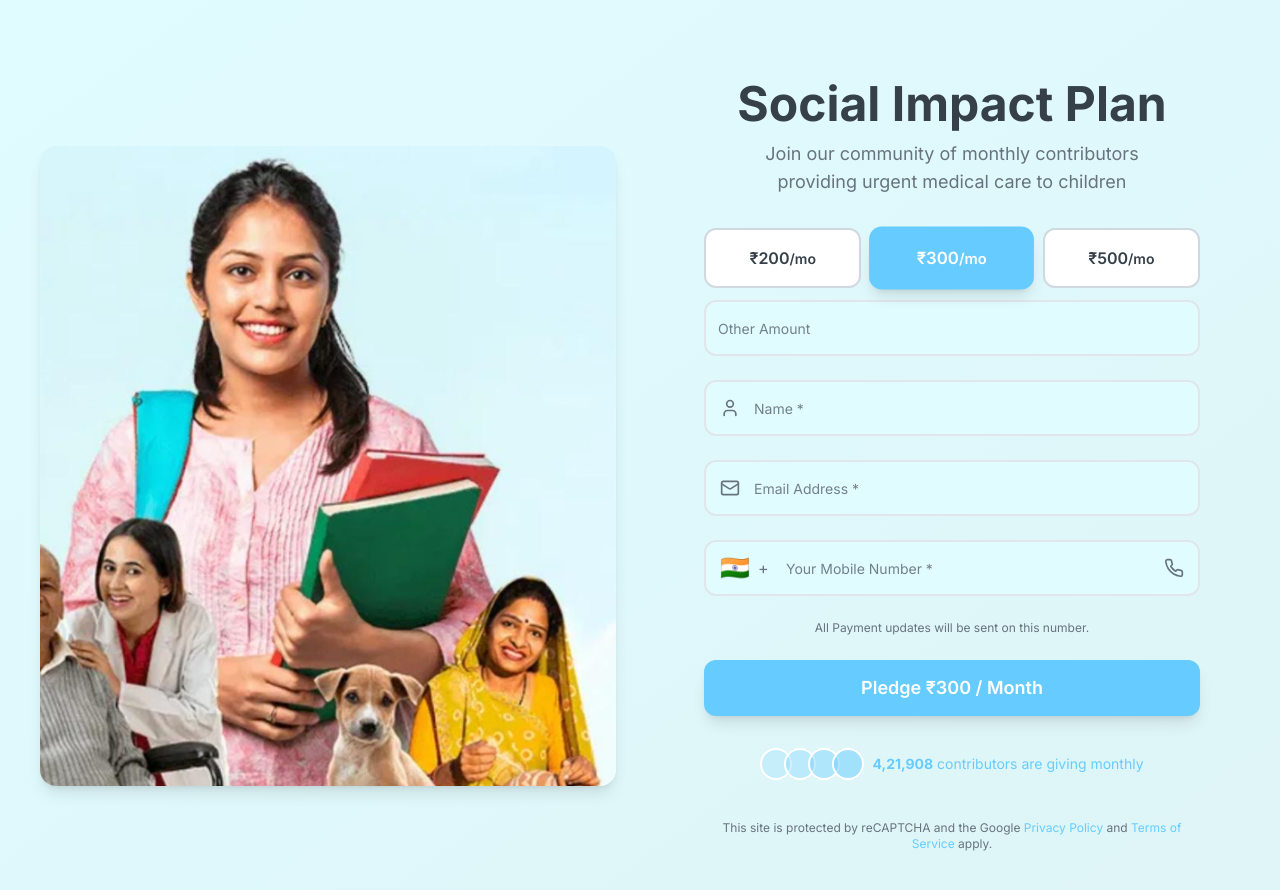
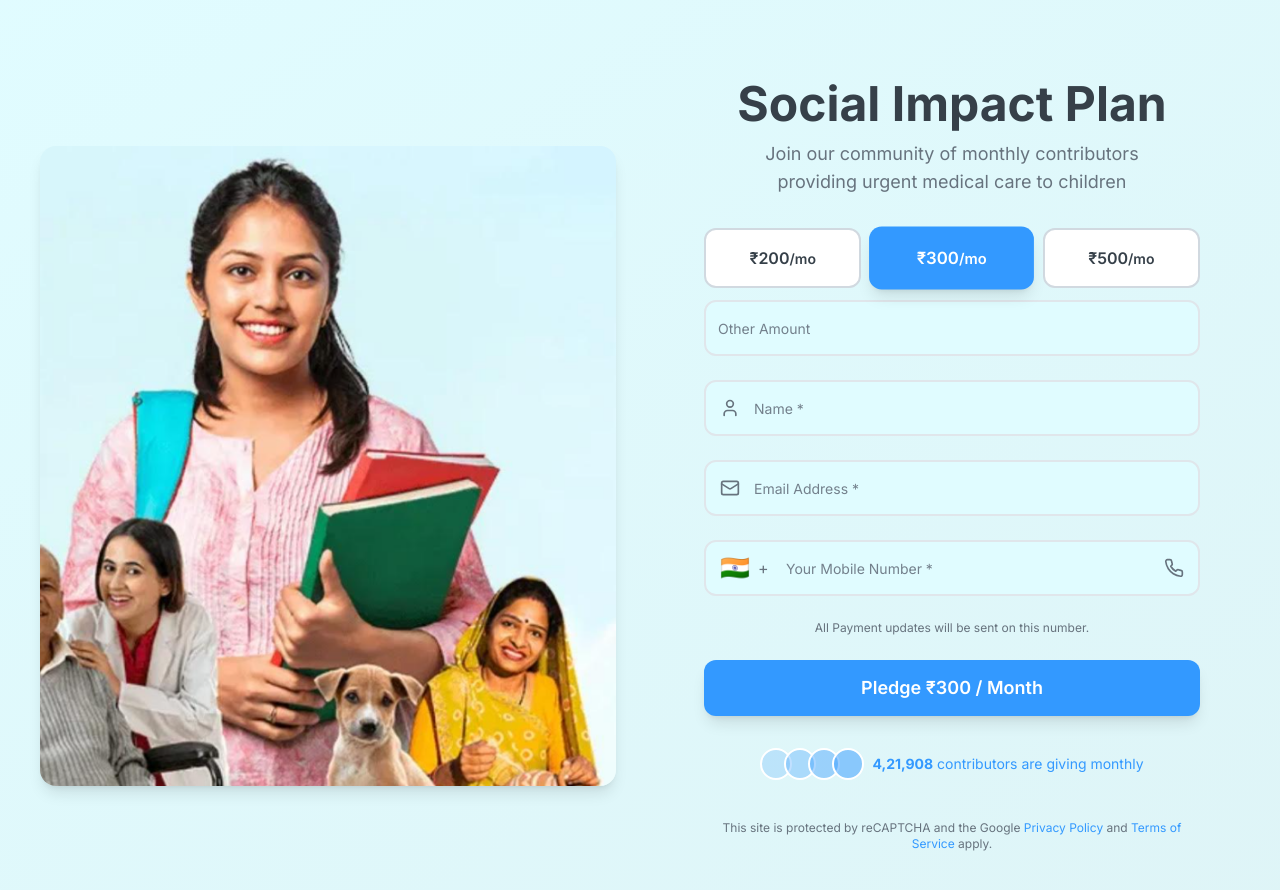
Before and after one commit to Bhavya1352/pixel-perfect-ui, a React (Vite) app: page / in a window 1280 px wide. Shown: the top 890 px of the page. Built offline with nearby package versions, Linux system fonts and the light colour scheme; the HTML template or start-up script is replaced by a standard one.

Commit message:
Fix purple tint - use pure blue

```diff
--- a/src/index.css
+++ b/src/index.css
@@ -18,7 +18,7 @@ All colors MUST be HSL.
     --popover: 0 0% 100%;
     --popover-foreground: 210 15% 20%;
 
-    --primary: 200 100% 70%;
+    --primary: 210 100% 60%;
     --primary-foreground: 0 0% 100%;
 
     --secondary: 210 40% 96%;
@@ -35,12 +35,12 @@ All colors MUST be HSL.
 
     --border: 210 20% 85%;
     --input: 210 20% 90%;
-    --ring: 200 100% 70%;
+    --ring: 210 100% 60%;
 
     --radius: 0.75rem;
 
     /* Custom donation theme colors */
-    --cyan-primary: 200 100% 70%;
+    --cyan-primary: 210 100% 60%;
     --cyan-light: 200 100% 85%;
     --gray-text: 210 10% 45%;
     --gray-dark: 210 15% 25%;
```
